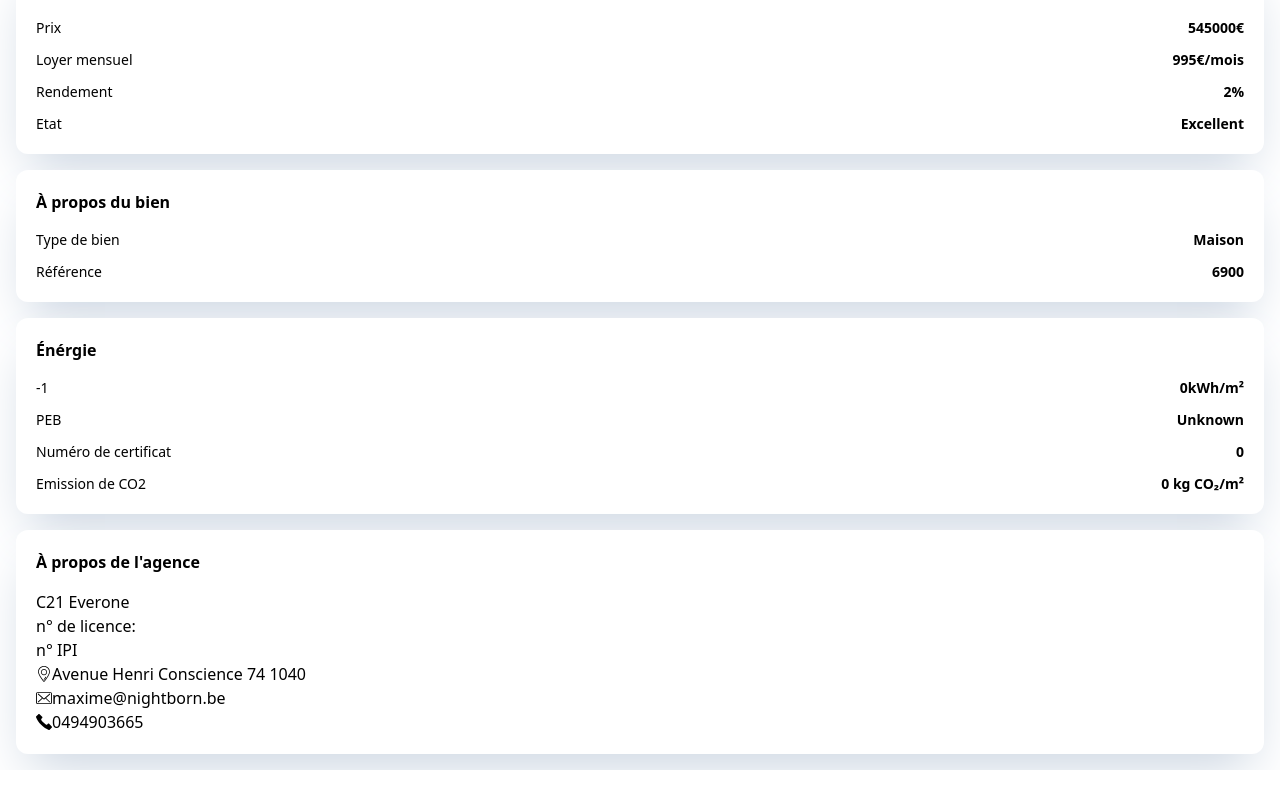
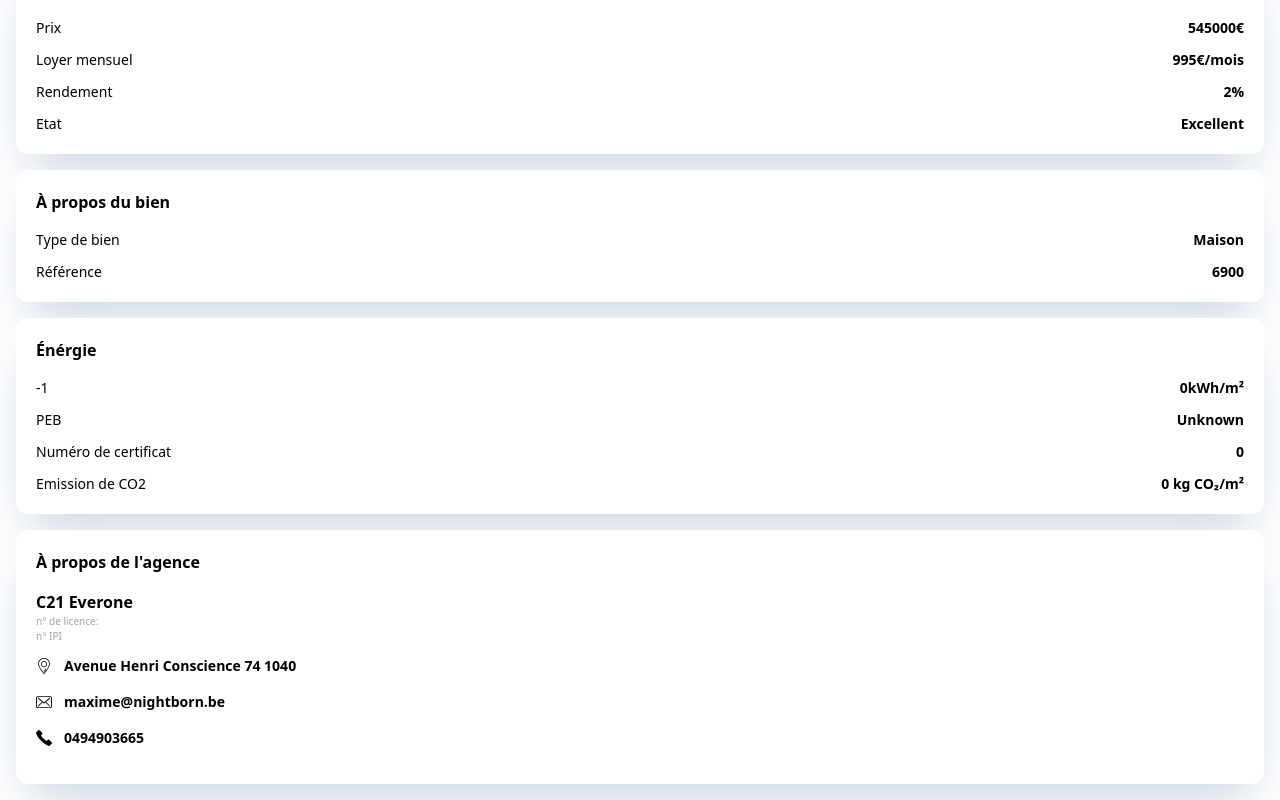
Before and after one commit to MaximeNef/Nextjsimmo, a Next.js app in the folder my-project/: page /details in a window 1280 px wide. Shown: the part 252-1052 px from the top of the page. Before the commit the page ends 1022 px from the top, so only its background shows below. Built offline with nearby package versions, Linux system fonts and the light colour scheme.

Commit message:
add component agency finish

```diff
--- a/my-project/src/components/card_detail/agency/index.jsx
+++ b/my-project/src/components/card_detail/agency/index.jsx
@@ -8,22 +8,28 @@ const Agency = () => {
       <Container className="text-base font-semibold mb-4">
         À propos de l'agence
       </Container>
-      <Container>C21 Everone</Container>
-      <Container>n° de licence:</Container>
-      <Container>n° IPI</Container>
-      <Flex>
+      <Container className="text-base font-semibold">C21 Everone</Container>
+      <Container className="text-[10px] text-gray-400">
+        n° de licence:
+      </Container>
+      <Container className="text-[10px] text-gray-400">n° IPI</Container>
+      <Flex className="mb-4 mt-3">
         <Image src="/assets/contact/location.svg" height={16} width={16} />
 
-        <Container>Avenue Henri Conscience 74 1040</Container>
+        <Container className="text-sm font-semibold ml-3">
+          Avenue Henri Conscience 74 1040
+        </Container>
       </Flex>
-      <Flex>
+      <Flex className="mb-4">
         <Image src="/assets/contact/envelope.svg" height={16} width={16} />
 
-        <Container>maxime@nightborn.be</Container>
+        <Container className="text-sm font-semibold ml-3">
+          maxime@nightborn.be
+        </Container>
       </Flex>
-      <Flex align="center">
+      <Flex className="mb-4">
         <Image src="/assets/contact/phone.svg" height={16} width={16} />
-        <Container>0494903665</Container>
+        <Container className="text-sm font-semibold ml-3">0494903665</Container>
       </Flex>
     </Container>
   );
```
